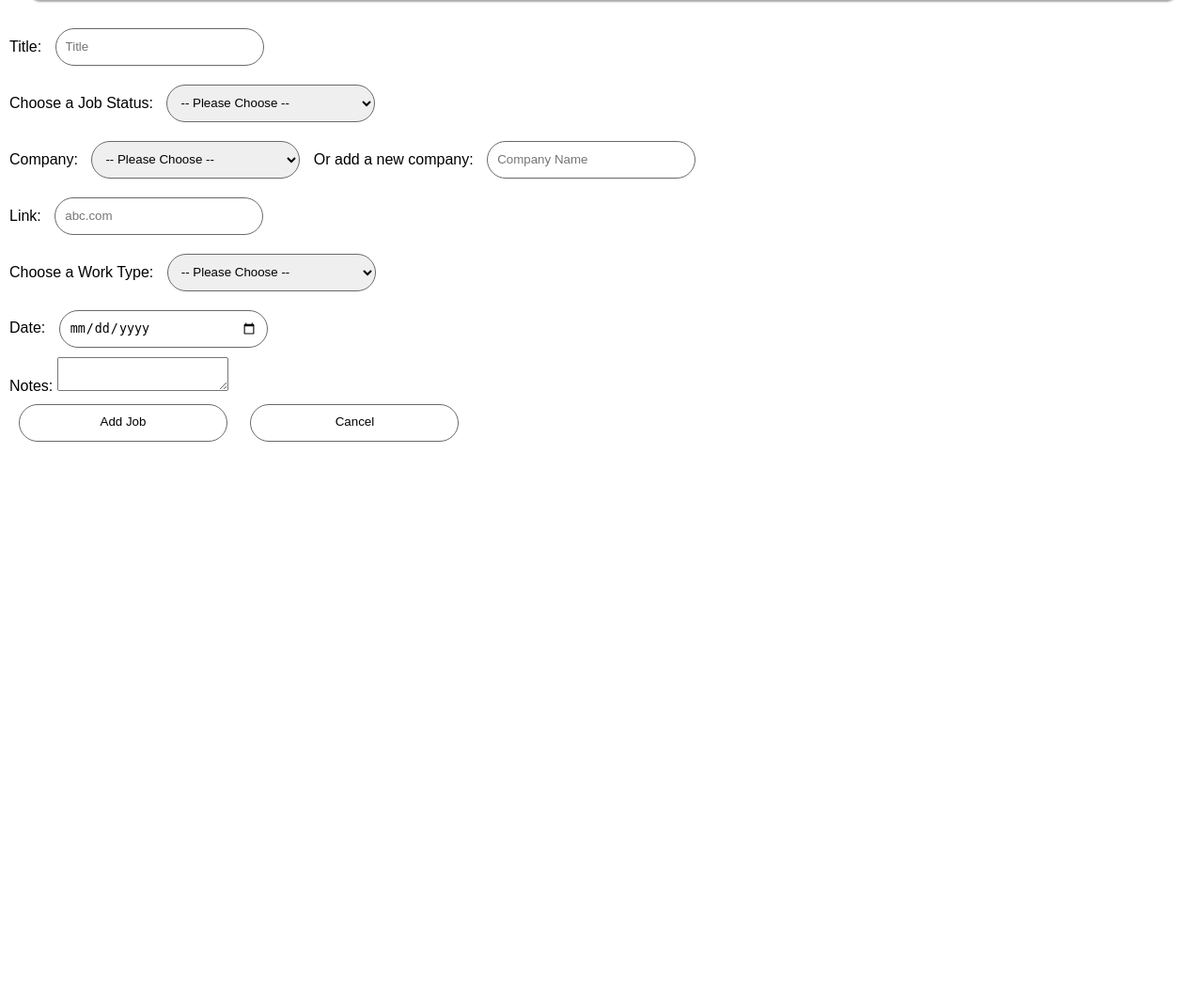
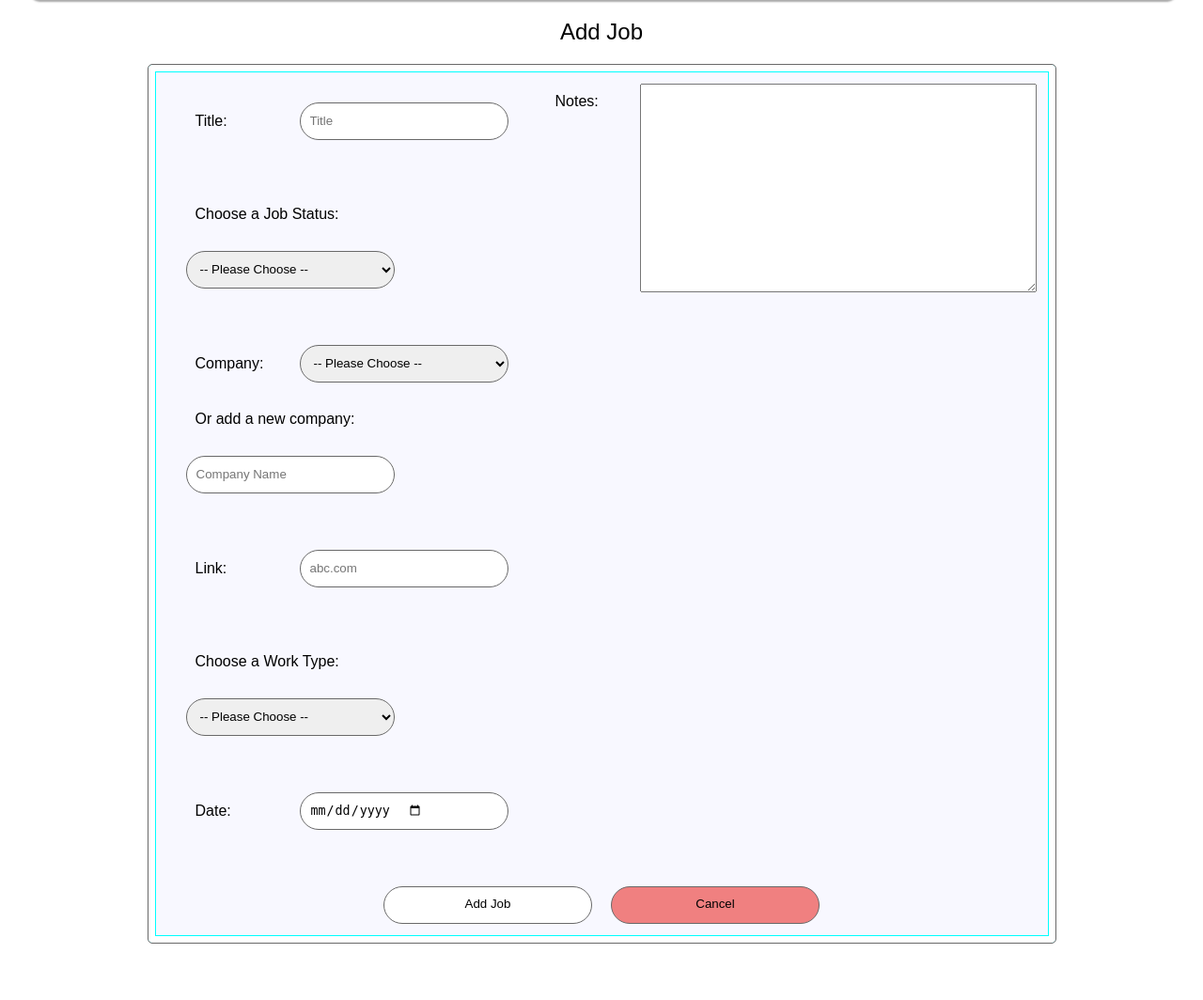
Before and after one commit to connordbrown/CSPB3308-FinalProject-Group3, a Flask app: page /jobs/add in a window 1280 px wide. Shown: the part 160-1224 px from the top of the page at 94% size. Before the commit the page ends 630 px from the top, so only its background shows below. Run offline with Flask 3, Linux system fonts and the light colour scheme; the visitor is signed in with stand-in values (Sample User, id 1); data that the repository does not hold is empty.

Commit message:
match form for contacts

```diff
--- a/templates/job_form.html
+++ b/templates/job_form.html
@@ -3,10 +3,14 @@
 {% block title %}Add/Edit Job - Prospex{% endblock %}
 
 {% block content %}
+<h2 class='page-title'>{{ 'Edit Job' if job else 'Add Job' }}</h2>
 
 <form
     action="{{ '/jobs/' + job.id | string + '/edit' if job else '/jobs/add' }}"
-    method="post">
+    method="post"
+    class="container form-with-notes">
+
+    <div class="left">
         <div>
             <label for="title">Title:</label>
             <input
@@ -87,21 +91,21 @@
                 placeholder="Date picker"
                 value="{{ job["date_applied"] if job else '' }}">
         </div>
-
-    <div>
-        <label for="notes">Notes:</label>
-        <textarea id="Notes" name="notes">{{ job.notes if job else '' }}</textarea>
     </div>
 
-    <div>
+    <div class="right">
+        <label for="notes">Notes:</label>
+        <textarea id="notes" name="notes">{{ job.notes if job else '' }}</textarea>
+    </div>
+
+    <div class="bottom same-line-wrap">
         <button type="submit">
             {{ "Update Job" if job else "Add Job" }}
         </button>
-        <button>
+        <button type="button" class="cancel">
             <a href="{{ url_for('job', job_id=job.id) if job else url_for('index') }}">Cancel</a>
         </button>
     </div>
 </form>
-<!-- description needs an update in db.py -->
 
 {% endblock %}
```
Lines whose indentation alone changed are shown as unchanged.
